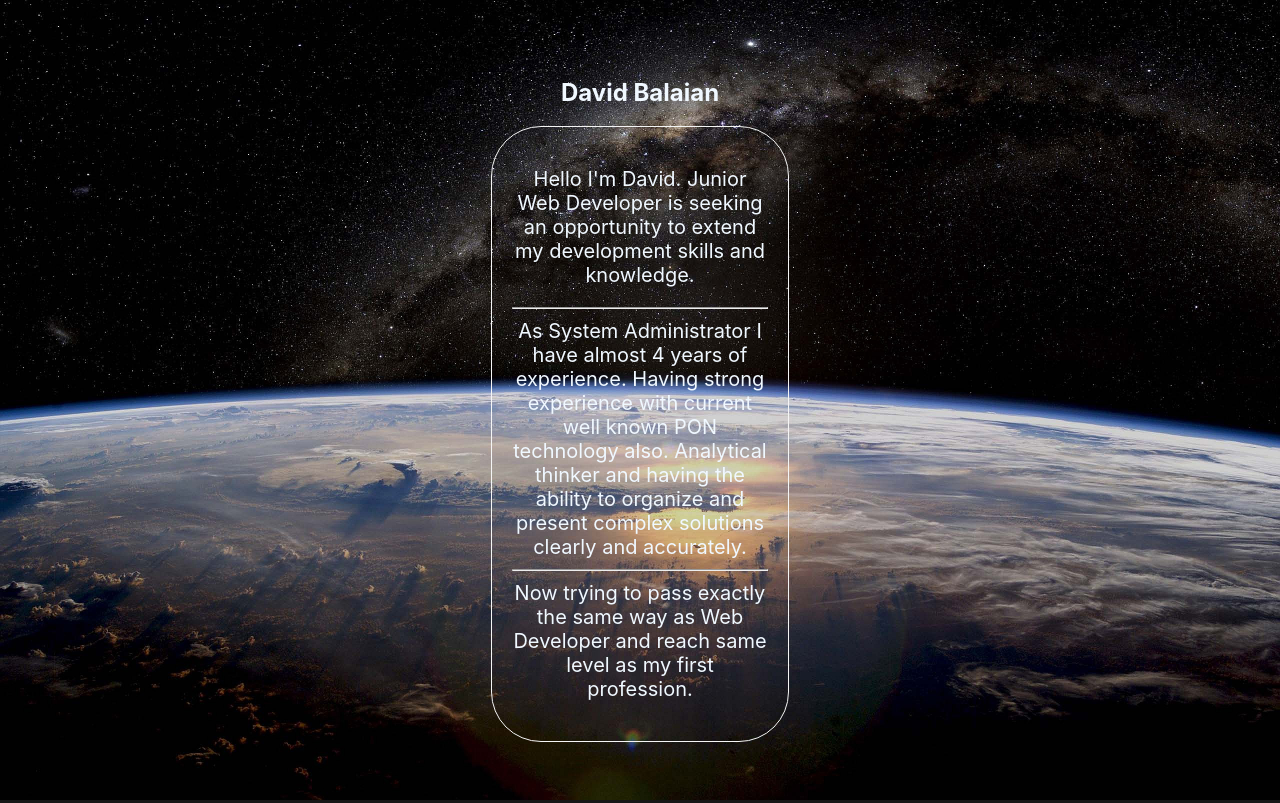
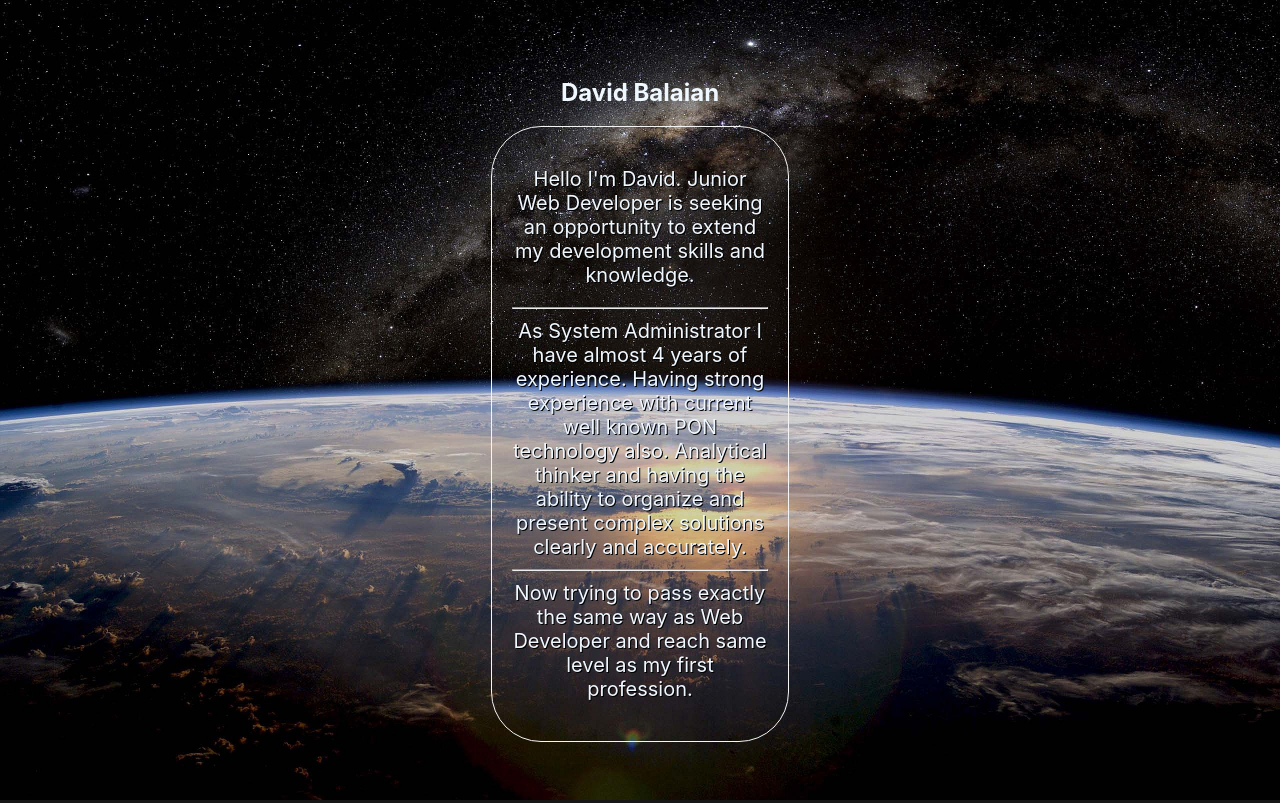
Before and after one commit to David-Balaian/David-Balaian.github.io, a plain HTML site: page index.html in a window 1280 px wide. Shown: the top 803 px of the page. Drawn offline with Linux system fonts and the light colour scheme.

Commit message:
Update about.css

```diff
--- a/about.css
+++ b/about.css
@@ -82,6 +82,7 @@ h2{
     font-size: 20px;
     border-radius: 50px;
     text-align: center;
+    text-shadow: 1px 1px black;
     opacity: 1;
 
 }
```
